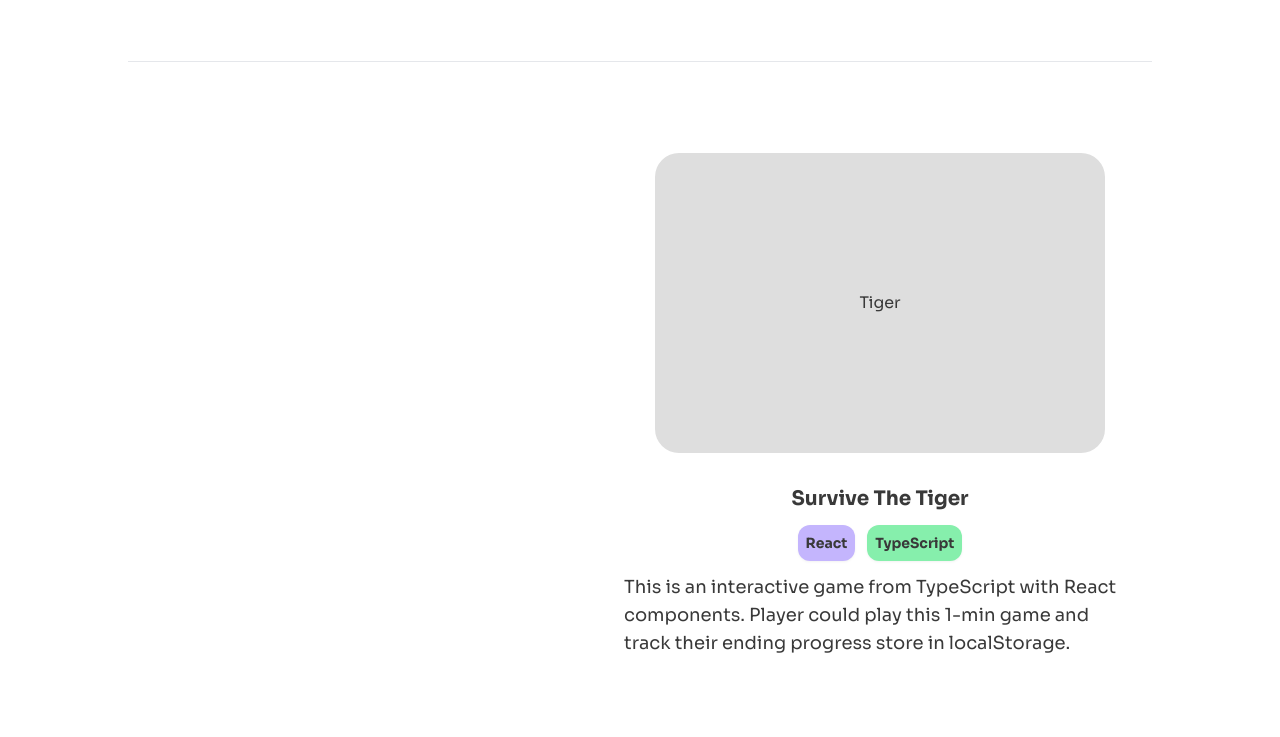
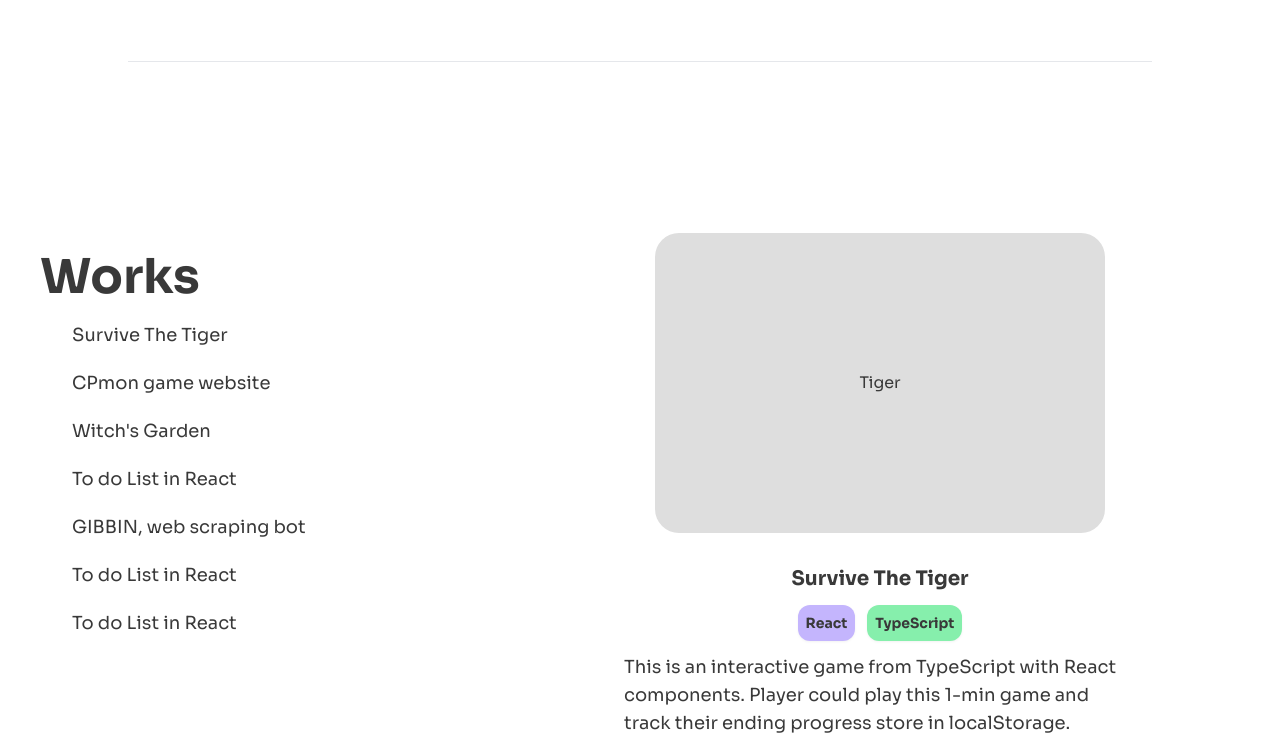
Before and after one commit to neennera/NaphatPortfolio, a React (Vite) app: page / in a window 1280 px wide. Shown: the part 1540-2277 px from the top of the page. Built offline with nearby package versions, Linux system fonts and the light colour scheme.

Commit message:
resolveL: respondsive scroll

```diff
--- a/src/assets/WorksData.json
+++ b/src/assets/WorksData.json
@@ -26,5 +26,26 @@
     "image": "Todo",
     "desc": "This project can create, edit, and delete tasks with a progress bar for tracking. I used React with useState and useEffect",
     "link": "https://todolist-learning-progect.vercel.app/"
+  },
+  {
+    "name": "GIBBIN, web scraping bot",
+    "skill": ["Python", "Bot", "Scraping"],
+    "image": "gibbin",
+    "desc": "To help my school's community access their class schedule when the school website is down, I created GIBBIN, an automated web scraping bot.",
+    "link": "https://github.com/neennera/GIBBIN-Web-Scraping"
+  },
+  {
+    "name": "To do List in React",
+    "skill": ["React", "Frontend"],
+    "image": "Todo",
+    "desc": "This project can create, edit, and delete tasks with a progress bar for tracking. I used React with useState and useEffect",
+    "link": "https://todolist-learning-progect.vercel.app/"
+  },
+  {
+    "name": "To do List in React",
+    "skill": ["React", "Frontend"],
+    "image": "Todo",
+    "desc": "This project can create, edit, and delete tasks with a progress bar for tracking. I used React with useState and useEffect",
+    "link": "https://todolist-learning-progect.vercel.app/"
   }
 ]
--- a/src/components/Navbar.tsx
+++ b/src/components/Navbar.tsx
@@ -1,6 +1,6 @@
 const Navbar = () => {
   return (
-    <div className="sticky top-0 z-50 h-[10vh] p-6 w-full flex items-center justify-between backdrop-blur-sm border-b border-dark">
+    <div className="sticky top-0 z-50 h-[8vh] sm:h-[10vh] p-6 w-full flex items-center justify-between backdrop-blur-sm border-b border-dark">
       <div className="text-2xl font-bold">
         <a href="#hero">Naphat</a>
       </div>
--- a/src/components/Work.tsx
+++ b/src/components/Work.tsx
@@ -10,11 +10,15 @@ const Work = () => {
     window.onscroll = () => {
       const scrollTop = window.scrollY;
       const viewportHeight = window.innerHeight;
-      const contentHeight = (content?.getBoundingClientRect().height || 0 )
+      const contentHeight = content?.getBoundingClientRect().height || 0
+      const sidebarHeight = sidebar?.getBoundingClientRect().height || 0
+      const contentTop  = content?.getBoundingClientRect().top || 0;
 
       if (sidebar != null) {
-        if (scrollTop >= contentHeight - viewportHeight +200 && scrollTop <= contentHeight + (2*viewportHeight) - 100) {
-          sidebar.style.marginTop = `${scrollTop - (2*viewportHeight) + 10}px`;
+        if (scrollTop >= contentTop + viewportHeight + sidebarHeight && scrollTop <= contentHeight + (2* viewportHeight) - sidebarHeight ) {
+          // sidebar.style.marginTop = `${scrollTop - (2*viewportHeight) + (sidebarHeight/5)}px`;
+          sidebar.style.marginTop = `${scrollTop - (2*viewportHeight)}px`;
+          sidebar.style.paddingTop = '15vh'
         } else {
           sidebar.style.marginTop = ``;
         }
--- a/src/components/Work_projectDisplay.tsx
+++ b/src/components/Work_projectDisplay.tsx
@@ -28,14 +28,16 @@ const Work_projectDisplay = () => {
   };
 
   return (
-    <div id="workContent" className="flex flex-col items-center justify-center w-[90%] sm:w-[60%] space-y-16 sm:space-y-20">
+    <div id="workContent" className="flex flex-col items-center justify-center w-full sm:w-[60%] space-y-16 sm:space-y-20">
+      <p className="block sm:hidden text-5xl font-bold ">Works</p>
+
       {Works.map((work, index) => (
         <div
           key={index}
           id={`work-${index}`}
-          className="flex flex-col items-center justify-center space-y-4 sm:space-y-3 scroll-my-24"
+          className="flex flex-col mb-20 items-center justify-center space-y-4 sm:space-y-3 scroll-my-24"
         >
-          <div className="bg-beightDark w-[450px] h-[300px] rounded-3xl items-center justify-center flex">
+          <div className="bg-beightDark w-[85vw] sm:w-[450px] h-[300px] rounded-3xl items-center justify-center flex">
             {work.image}
           </div>
           <p className="text-xl font-bold pt-5">{work.name}</p>
--- a/src/components/Work_projectName.tsx
+++ b/src/components/Work_projectName.tsx
@@ -11,7 +11,7 @@ interface WorksInterface {
 const Work_projectName = () => {
   const Works: WorksInterface[] = WorksData;
   return (
-    <div id="workSidebar" className="hidden w-[40%] sm:block space-y-10">
+    <div id="workSidebar" className="hidden w-[40%] sm:block space-y-5">
       <p className="text-5xl font-bold ">Works</p>
       {Works.map((work, index) => (
         <div key={index} className="text-lg ml-8 ">
```
